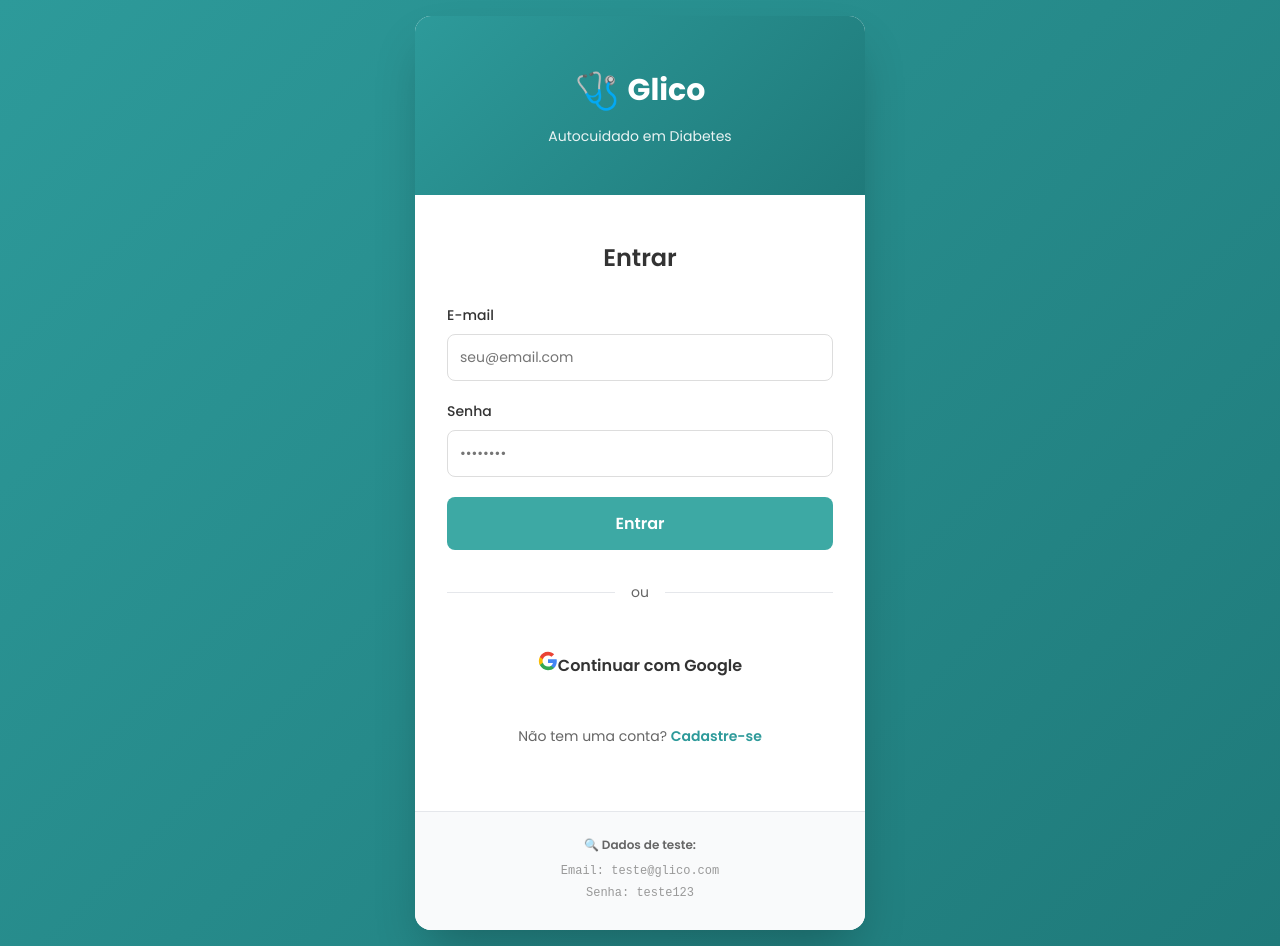
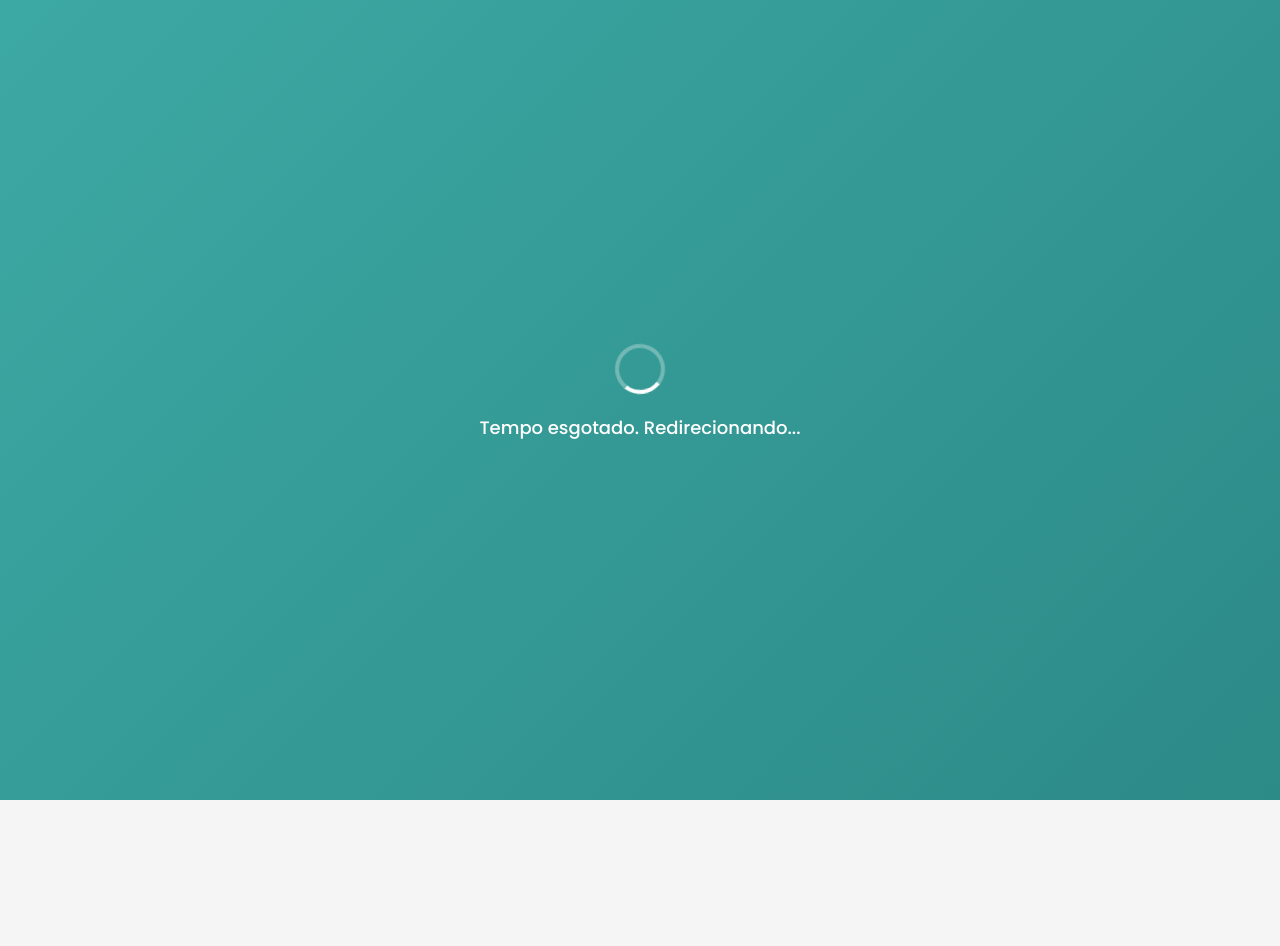
Before and after one commit to andreonofre/appointment_glicemia, a React app in the folder frontend/: page /auth/callback in a window 1280 px wide. Before the commit this address led to /login. After the commit the page ends 800 px from the top, so only its background shows below. Built offline with nearby package versions, Linux system fonts and the light colour scheme; no server answers; the HTML template or start-up script is replaced by a standard one.

Commit message:
Fix OAuth callback to properly handle Google authentication using onAuthStateChange listener

```diff
--- a/frontend/src/pages/AuthCallback.jsx
+++ b/frontend/src/pages/AuthCallback.jsx
@@ -4,30 +4,27 @@
  * Esta página processa o retorno da autenticação OAuth (Google)
  */
 
-import { useEffect } from 'react';
+import { useEffect, useState } from 'react';
 import { useNavigate } from 'react-router-dom';
 import { supabase } from '../config/supabase';
 
 function AuthCallback() {
   const navigate = useNavigate();
+  const [error, setError] = useState('');
 
   useEffect(() => {
     console.log('🔄 AuthCallback: Processando retorno do OAuth...');
+    console.log('📍 URL atual:', window.location.href);
 
-    // Aguarda o Supabase processar o hash da URL
     const handleCallback = async () => {
       try {
-        // Obtém a sessão após o redirect
-        const { data: { session }, error } = await supabase.auth.getSession();
+        // O Supabase processa automaticamente o hash fragment da URL
+        // Precisamos aguardar o evento de auth state change
+        const { data: { subscription } } = supabase.auth.onAuthStateChange(async (event, session) => {
+          console.log('🔔 Auth event:', event);
 
-        if (error) {
-          console.error('❌ Erro ao obter sessão:', error);
-          navigate('/login?error=oauth_failed');
-          return;
-        }
-
-        if (session) {
-          console.log('✅ Sessão obtida com sucesso!', session.user.email);
+          if (event === 'SIGNED_IN' && session) {
+            console.log('✅ Sessão criada com sucesso!', session.user.email);
 
             // Salva dados do usuário
             const user = {
@@ -43,14 +40,33 @@ function AuthCallback() {
             localStorage.setItem('user', JSON.stringify(user));
 
             console.log('💾 Dados salvos, redirecionando para /painel...');
+
+            // Pequeno delay para garantir que tudo foi salvo
+            setTimeout(() => {
+              subscription.unsubscribe();
               navigate('/painel', { replace: true });
-        } else {
-          console.log('ℹ️ Nenhuma sessão encontrada, redirecionando para login...');
+            }, 500);
+          } else if (event === 'SIGNED_OUT') {
+            console.log('⚠️ Usuário deslogado');
+            subscription.unsubscribe();
             navigate('/login');
           }
+        });
+
+        // Timeout de segurança - se após 5 segundos não houver sessão, redireciona
+        setTimeout(async () => {
+          const { data: { session } } = await supabase.auth.getSession();
+          if (!session) {
+            console.log('⏱️ Timeout - Nenhuma sessão encontrada após 5s');
+            setError('Tempo esgotado. Redirecionando...');
+            setTimeout(() => navigate('/login'), 2000);
+          }
+        }, 5000);
+
       } catch (err) {
         console.error('❌ Erro no callback:', err);
-        navigate('/login?error=callback_error');
+        setError('Erro ao processar autenticação');
+        setTimeout(() => navigate('/login?error=callback_error'), 2000);
       }
     };
 
@@ -64,10 +80,27 @@ function AuthCallback() {
       alignItems: 'center',
       height: '100vh',
       flexDirection: 'column',
-      gap: '20px'
+      gap: '20px',
+      background: 'linear-gradient(135deg, #3da9a4 0%, #2c8a87 100%)',
+      color: 'white'
     }}>
-      <div className="spinner"></div>
-      <p>Processando autenticação...</p>
+      <div style={{
+        width: '50px',
+        height: '50px',
+        border: '4px solid rgba(255,255,255,0.3)',
+        borderTop: '4px solid white',
+        borderRadius: '50%',
+        animation: 'spin 1s linear infinite'
+      }}></div>
+      <p style={{ fontSize: '18px', fontWeight: '500' }}>
+        {error || 'Processando autenticação com Google...'}
+      </p>
+      <style>{`
+        @keyframes spin {
+          0% { transform: rotate(0deg); }
+          100% { transform: rotate(360deg); }
+        }
+      `}</style>
     </div>
   );
 }
```
Lines whose indentation alone changed are shown as unchanged.
